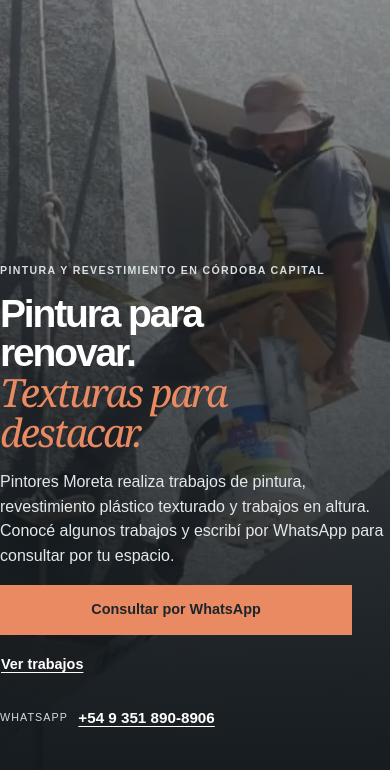
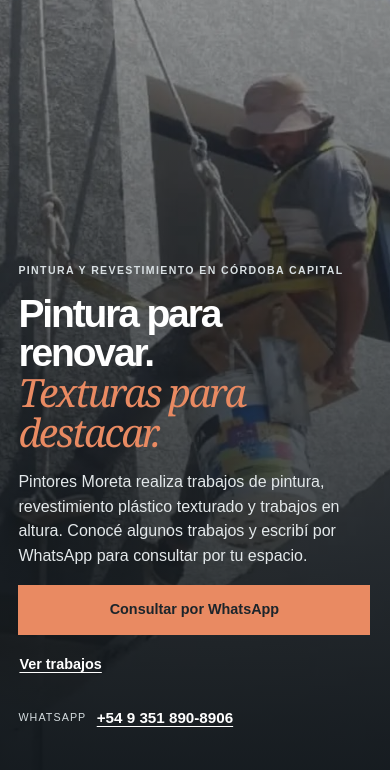
Before and after one commit to TuWebEnTresDias/pintores-moreta, a plain HTML site: page index.html in a window 390 px wide. Shown: the part 74-844 px from the top of the page. Drawn offline with Linux system fonts and the light colour scheme.

Commit message:
Add mobile side gutters to Pintores Moreta hero

```diff
--- a/style.css
+++ b/style.css
@@ -44,7 +44,7 @@ img { max-width: 100%; }
 .hero { min-height: 100svh; position: relative; display: flex; align-items: flex-end; overflow: hidden; padding-block: 7.25rem 2.5rem; color: var(--white); background: var(--deep); }
 .hero-image { position: absolute; inset: 0; width: 100%; height: 100%; object-fit: cover; object-position: 64% center; }
 .hero-shade { position: absolute; inset: 0; background: linear-gradient(180deg, rgba(17,23,28,.38) 0%, rgba(17,23,28,.58) 32%, rgba(17,23,28,.94) 100%); }
-.hero-content { position: relative; width: 100%; max-width: 42rem; padding: 0; }
+.hero-content { position: relative; width: calc(100% - var(--pad) - var(--pad)); max-width: 42rem; padding: 0; }
 .eyebrow { margin: 0 0 1rem; color: #d9e0e3; font-size: .66rem; font-weight: 700; text-transform: uppercase; letter-spacing: .13em; line-height: 1.5; }
 .eyebrow.accent { color: var(--accent-ink); }
 .hero h1 { max-width: 13ch; margin: 0 0 1rem; font-size: clamp(2.25rem, 10vw, 3.25rem); line-height: .99; letter-spacing: -.055em; text-wrap: balance; }
```
